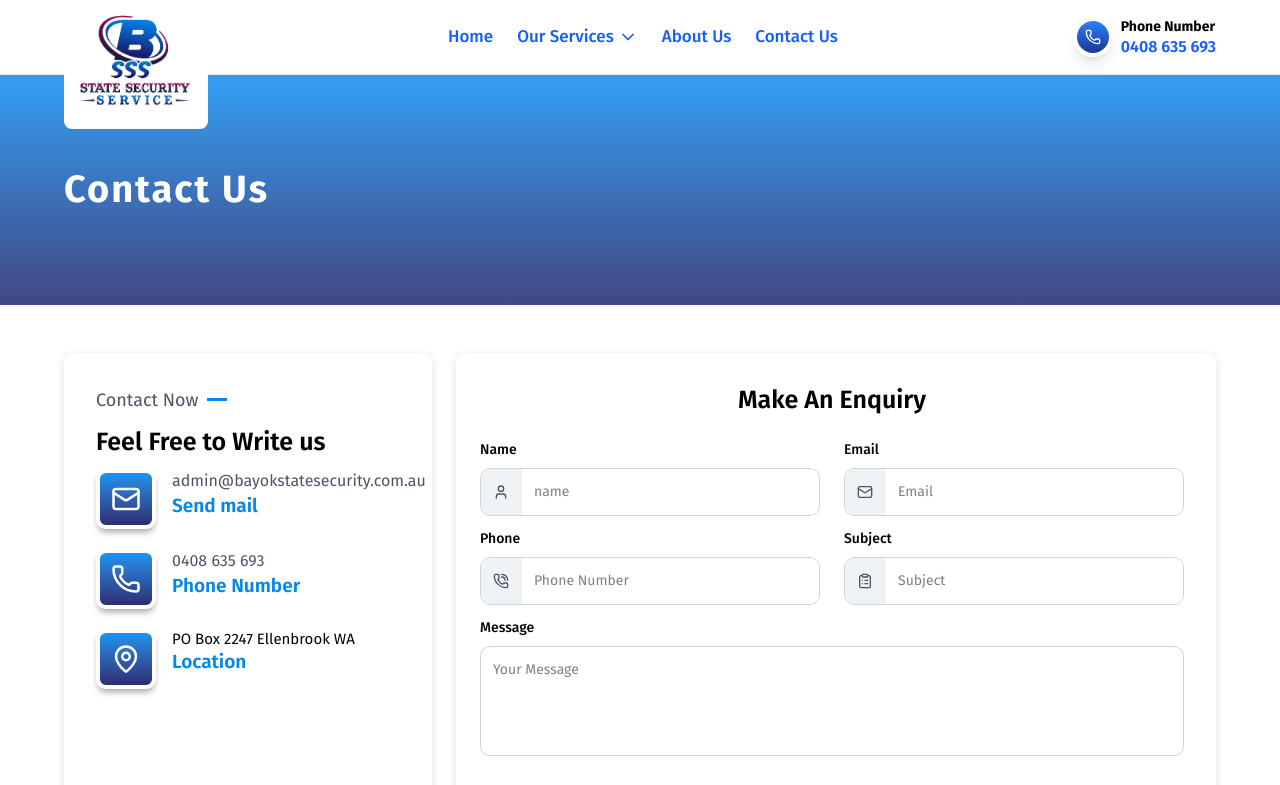
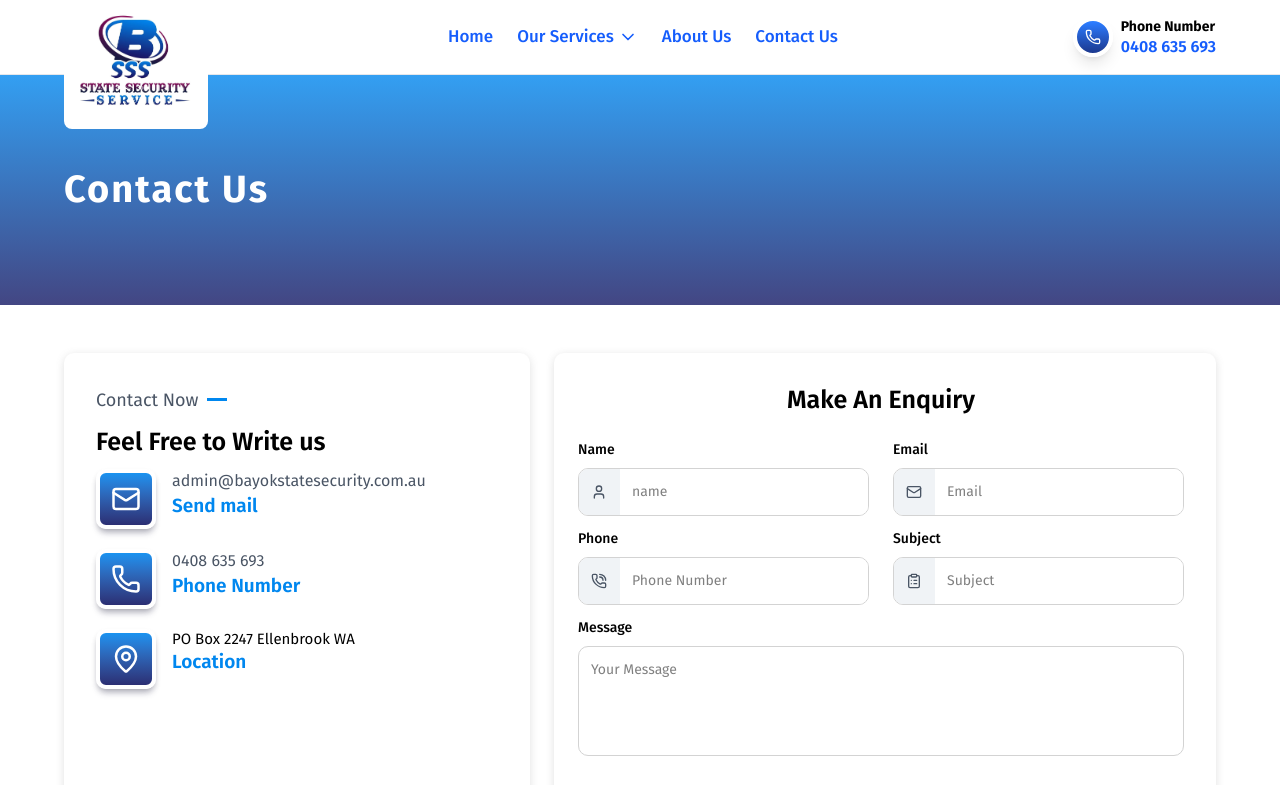
Before and after one commit to sobanomar/bayok-state-security, a React (Vite) app: page /contact-us in a window 1280 px wide. Shown: the top 785 px of the page. Built offline with nearby package versions, Linux system fonts and the light colour scheme.

Commit message:
fix: changes

```diff
--- a/src/pages/ContactUs/ContactPage.jsx
+++ b/src/pages/ContactUs/ContactPage.jsx
@@ -53,7 +53,7 @@
         <div className="container mx-auto max-w-[1200px] px-6">
           <div className="grid grid-cols-1 lg:grid-cols-12 xl:grid-cols-12 gap-6">
             {/* Contact Info Column */}
-            <div className="lg:col-span-5 xl:col-span-4">
+            <div className="lg:col-span-5 ">
               <div className="bg-white rounded-[10px] p-4 lg:p-8 h-full shadow-[0_2px_8px_rgba(99,99,99,0.2)]">
                 <div className="flex items-center mb-3">
                   <span className="text-[18px] leading-[30px] text-gray-600">
@@ -126,7 +126,7 @@
             </div>
 
             {/* Contact Form Column */}
-            <div className="lg:col-span-7 xl:col-span-8">
+            <div className="lg:col-span-7 ">
               <div className="bg-white rounded-[10px] p-4 lg:p-8 pl-4 lg:pl-6 h-full shadow-[0_2px_8px_rgba(99,99,99,0.2)]">
                 <h2 className="text-center text-[25px] lg:text-[25px] md:text-[22px] sm:text-[22px] font-semibold text-black leading-[1.2] mb-3 lg:mb-6">
                   Make An Enquiry
```
